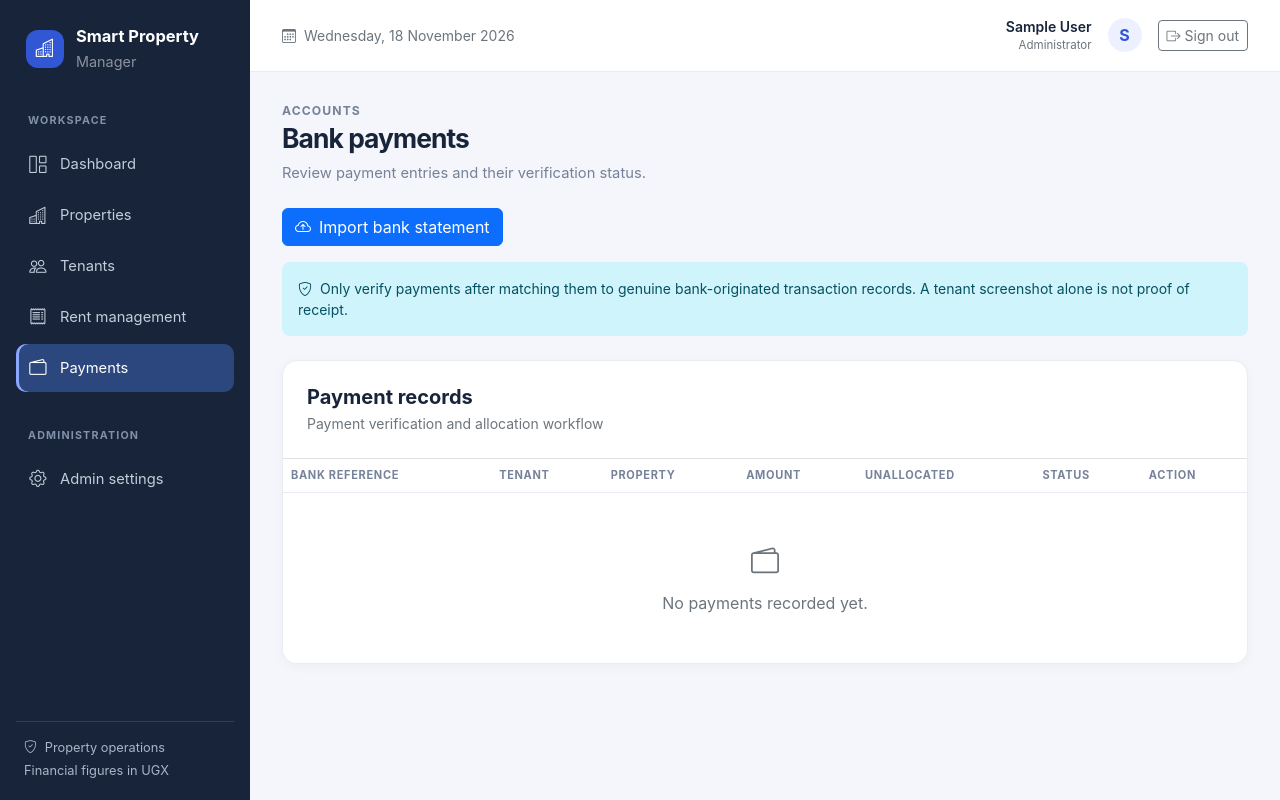
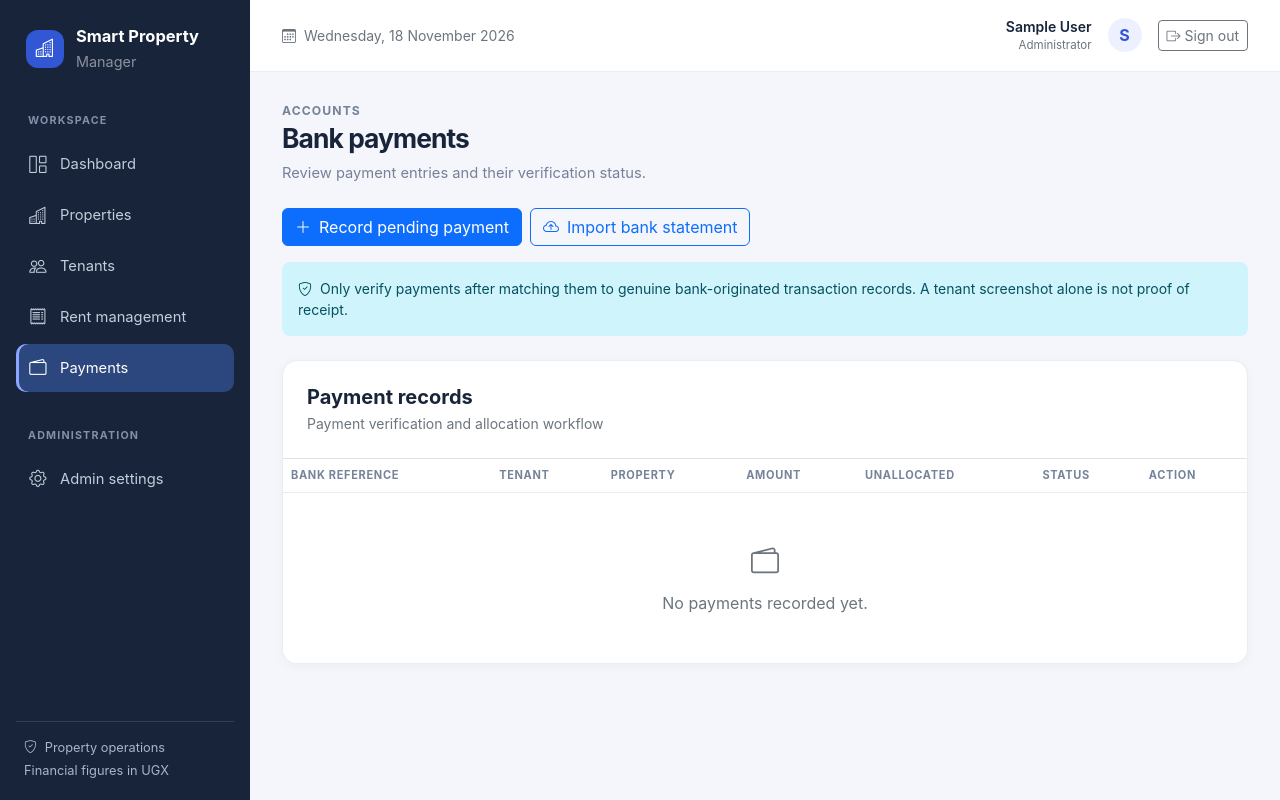
Before and after one commit to Waryd000/smart-property-manager, a Django app: page /payments/ in a window 1280 px wide. Run offline with Django 5.2, Linux system fonts and the light colour scheme; the visitor is signed in with stand-in values (Sample User, id 1); data that the repository does not hold is empty; parts of the project's set-up code (start-up, migrations or seed data) failed here and were passed over.

Commit message:
Add record pending payment shortcut

```diff
--- a/templates/rent/payments.html
+++ b/templates/rent/payments.html
@@ -7,7 +7,10 @@
   <p class="spm-subtitle">Review payment entries and their verification status.</p>
 </div>
 {% if can_manage %}
-<div class="mb-3"><a href="{% url 'bank-statement-import' %}" class="btn btn-primary"><i class="bi bi-cloud-arrow-up me-2"></i>Import bank statement</a></div>
+<div class="d-flex flex-wrap gap-2 mb-3">
+  <a href="{% url 'payment-create' %}" class="btn btn-primary"><i class="bi bi-plus-lg me-2"></i>Record pending payment</a>
+  <a href="{% url 'bank-statement-import' %}" class="btn btn-outline-primary"><i class="bi bi-cloud-arrow-up me-2"></i>Import bank statement</a>
+</div>
 {% endif %}
 <div class="alert alert-info border-0 rounded-3 small mb-4"><i class="bi bi-shield-check me-2"></i>Only verify payments after matching them to genuine bank-originated transaction records. A tenant screenshot alone is not proof of receipt.</div>
 <section class="spm-card overflow-hidden">
```
